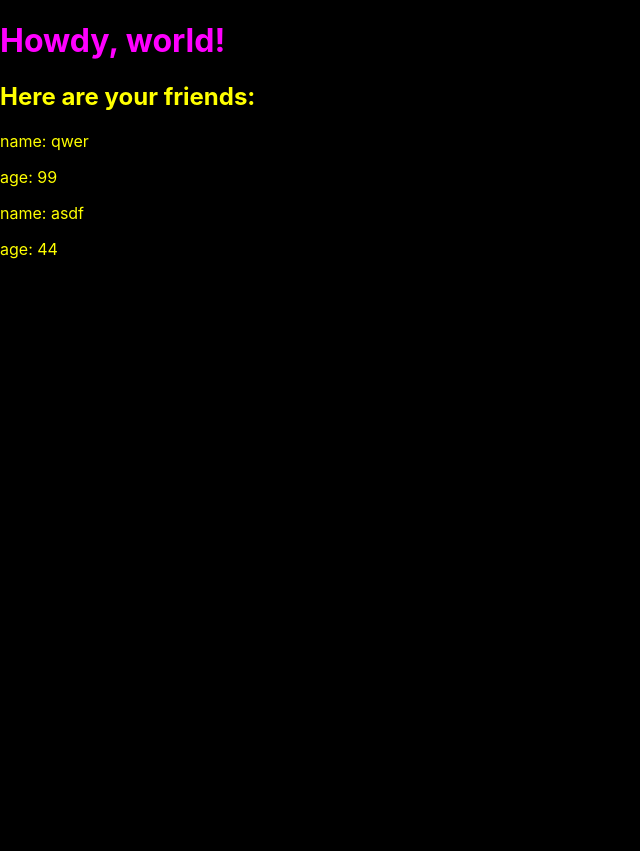
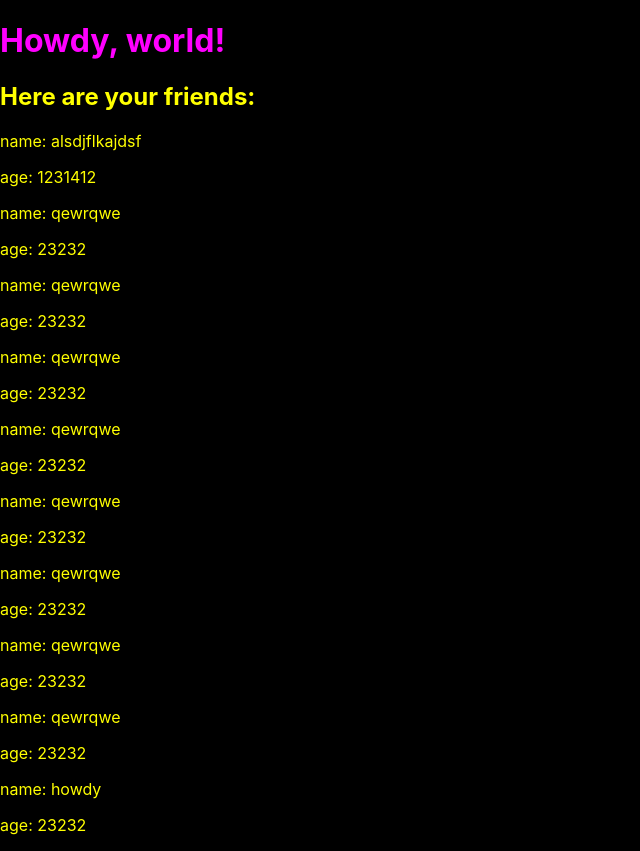
Before and after one commit to 44jovi/qa-gl-mern-react-1, a React (Create React App) app in the folder react-project/: page / in a window 1280 px wide. Shown: the whole page, without its empty margins (0-640 px from the left). Before the commit the page ends 800 px from the top, so only its background shows below. Built offline with nearby package versions, Linux system fonts and the light colour scheme.

Commit message:
loop through and render array of friends

```diff
--- a/react-project/src/components/Friend.jsx
+++ /dev/null
@@ -1,10 +0,0 @@
-const Friend = ({ name, age }) => {
-  return (
-    <>
-      <p>name: {name}</p>
-      <p>age: {age}</p>
-    </>
-  );
-};
-
-export default Friend;
--- /dev/null
+++ b/react-project/src/components/Friends.jsx
@@ -0,0 +1,16 @@
+const Friends = ({ friendsList }) => {
+  const friendComponents = [];
+
+  for (let i = 0; i < friendsList.length; i++) {
+    friendComponents.push(
+      <>
+        <p>name: {friendsList[i].name}</p>
+        <p>age: {friendsList[i].age}</p>
+      </>
+    );
+  }
+
+  return friendComponents;
+};
+
+export default Friends;
--- a/react-project/src/components/MyComponent.jsx
+++ b/react-project/src/components/MyComponent.jsx
@@ -1,12 +1,24 @@
-import Friend from "./Friend";
+import Friends from "./Friends";
+
+const friendsList = [
+  { name: "alsdjflkajdsf", age: 1231412 },
+  { name: "qewrqwe", age: 23232 },
+  { name: "qewrqwe", age: 23232 },
+  { name: "qewrqwe", age: 23232 },
+  { name: "qewrqwe", age: 23232 },
+  { name: "qewrqwe", age: 23232 },
+  { name: "qewrqwe", age: 23232 },
+  { name: "qewrqwe", age: 23232 },
+  { name: "qewrqwe", age: 23232 },
+  { name: "howdy", age: 23232 },
+];
 
 const MyComponent = () => {
   return (
     <>
       <h1>Howdy, world!</h1>
       <h2>Here are your friends:</h2>
-      <Friend name="qwer" age={99} />
-      <Friend name="asdf" age={44} />
+      <Friends friendsList={friendsList} />
     </>
   );
 };
```
